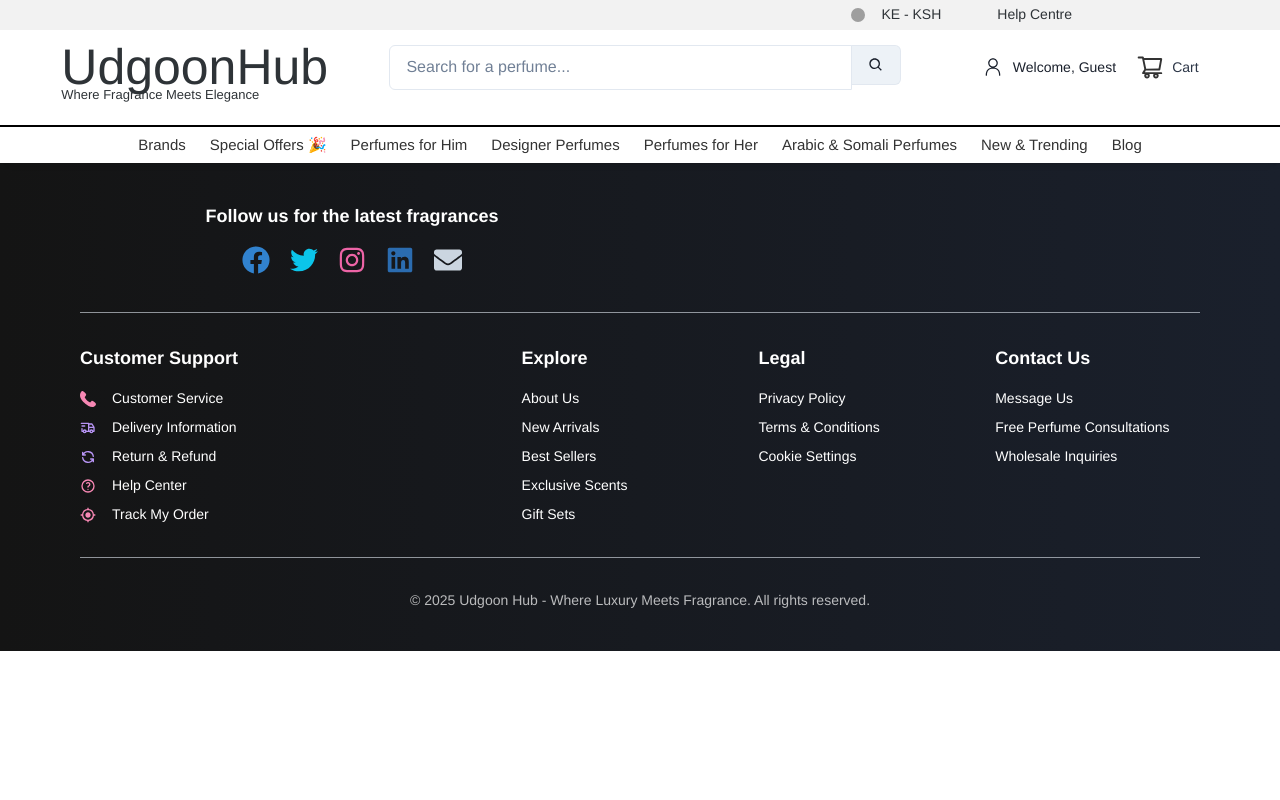
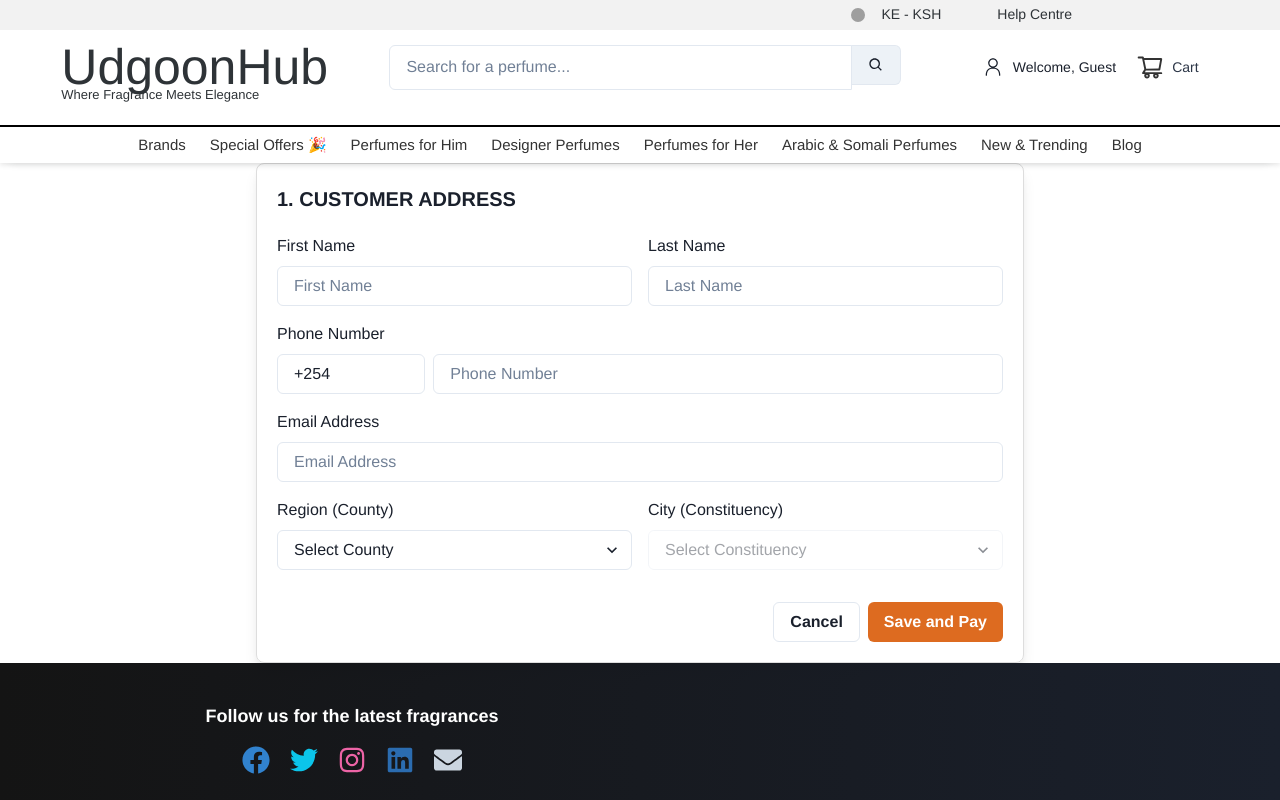
Before and after one commit to Abdikhafar-hub/Udgoon-Hub, a React (Vite) app in the folder frontend/: page /checkout in a window 1280 px wide. Shown: the top 800 px of the page. Built offline with nearby package versions, Linux system fonts and the light colour scheme; grey boxes are pictures that could not be loaded.

Commit message:
added mpesa frontend design

```diff
--- a/frontend/src/pages/AllRouter.jsx
+++ b/frontend/src/pages/AllRouter.jsx
@@ -8,6 +8,7 @@
 import HelpCenter from './HelpCentre'
 import UserAccount from "./UserAccount";
 import Products from "./Products";
+import CheckoutPage from './CheckoutPage'
 
 
 export default function AllRouter() {
@@ -23,6 +24,7 @@
         <Route path="/help/" element={<HelpCenter />} />
         <Route path="/useraccount" element={<UserAccount />} />
         <Route path="/products" element={<Products />} />
+        <Route path="/checkout" element={<CheckoutPage />} />
       </Routes>
     );
 }
--- a/frontend/src/pages/CartPage.jsx
+++ b/frontend/src/pages/CartPage.jsx
@@ -153,12 +153,13 @@
     if (!user.status) {
       navigate("/login");
     } else {
-              navigate("/checkout");
+      navigate("/checkout", { state: { totalPrice: user.totalPrice } }); // Pass total amount
     }
   }}
 >
   Proceed to Checkout
 </Button>
+
       </HStack>
     </Box>
   );
--- /dev/null
+++ b/frontend/src/pages/CheckoutPage.jsx
@@ -0,0 +1,162 @@
+import { useState } from "react";
+import {
+  Box, Button, Input, Select, Text, VStack, HStack, Modal, ModalOverlay, ModalContent, ModalHeader,
+  ModalBody, ModalCloseButton, useDisclosure, FormControl, FormLabel, Spinner, Image
+} from "@chakra-ui/react";
+import { useNavigate, useLocation } from "react-router-dom";
+import mpesaLogo from "../assets/mpesa.png"; // Import M-Pesa logo
+
+const countiesAndConstituencies = {
+  "Nairobi": ["Westlands", "Starehe", "Dagoretti North", "Dagoretti South", "Embakasi North", "Embakasi South"],
+  "Mombasa": ["Changamwe", "Jomvu", "Kisauni", "Nyali", "Likoni", "Mvita"],
+  // Add all counties...
+};
+
+const CheckoutPage = () => {
+  const navigate = useNavigate();
+  const location = useLocation(); // Access passed state
+  const { isOpen, onOpen, onClose } = useDisclosure();
+  const [formData, setFormData] = useState({
+    firstName: "",
+    lastName: "",
+    phoneNumber: "",
+    county: "",
+    constituency: "",
+  });
+
+  const [mpesaNumber, setMpesaNumber] = useState("");
+  const [isProcessing, setIsProcessing] = useState(false);
+
+  // Retrieve total amount passed from CartPage
+  const totalAmount = location.state?.totalPrice || 0;
+
+  const handleChange = (e) => {
+    setFormData({ ...formData, [e.target.name]: e.target.value });
+  };
+
+  const handleCountyChange = (e) => {
+    const selectedCounty = e.target.value;
+    setFormData({ ...formData, county: selectedCounty, constituency: "" });
+  };
+
+  const handleSave = () => {
+    if (!formData.firstName || !formData.phoneNumber || !formData.county || !formData.constituency) {
+      alert("Please fill all required fields.");
+      return;
+    }
+    onOpen(); // Open the M-Pesa modal
+  };
+
+  const handlePayment = () => {
+    setIsProcessing(true);
+
+    // Simulate payment processing
+    setTimeout(() => {
+      alert(`Payment request sent for KSH ${totalAmount}. Complete the transaction on your phone.`);
+      navigate("/order-confirmation");
+    }, 4000); // Simulate a 4-sec processing delay
+  };
+
+  return (
+    <Box w={{ base: "95%", md: "60%" }} m="auto" py={10} border="1px solid #ddd" borderRadius="8px" p={5} boxShadow="lg">
+      <Text fontSize="xl" fontWeight="bold" mb={5}>1. CUSTOMER ADDRESS</Text>
+
+      <VStack spacing={4} align="stretch">
+        <HStack spacing={4}>
+          <FormControl>
+            <FormLabel>First Name</FormLabel>
+            <Input placeholder="First Name" name="firstName" onChange={handleChange} />
+          </FormControl>
+          <FormControl>
+            <FormLabel>Last Name</FormLabel>
+            <Input placeholder="Last Name" name="lastName" onChange={handleChange} />
+          </FormControl>
+        </HStack>
+
+        <HStack spacing={4}>
+          <FormControl>
+            <FormLabel>Phone Number</FormLabel>
+            <HStack>
+              <Input value="+254" isReadOnly w="25%" />
+              <Input placeholder="Phone Number" name="phoneNumber" onChange={handleChange} />
+            </HStack>
+          </FormControl>
+        </HStack>
+
+        <HStack spacing={4}>
+          <FormControl>
+            <FormLabel>Email Address</FormLabel>
+            <HStack>
+
+              <Input placeholder="Email Address" name="emailaddress" onChange={handleChange} />
+            </HStack>
+          </FormControl>
+        </HStack>
+
+        <HStack spacing={4}>
+          <FormControl>
+            <FormLabel>Region (County)</FormLabel>
+            <Select placeholder="Select County" name="county" onChange={handleCountyChange}>
+              {Object.keys(countiesAndConstituencies).map((county) => (
+                <option key={county} value={county}>{county}</option>
+              ))}
+            </Select>
+          </FormControl>
+          <FormControl>
+            <FormLabel>City (Constituency)</FormLabel>
+            <Select
+              placeholder="Select Constituency"
+              name="constituency"
+              onChange={handleChange}
+              isDisabled={!formData.county}
+            >
+              {formData.county && countiesAndConstituencies[formData.county].map((constituency) => (
+                <option key={constituency} value={constituency}>{constituency}</option>
+              ))}
+            </Select>
+          </FormControl>
+        </HStack>
+
+        <HStack justify="flex-end" mt={4}>
+          <Button variant="outline" onClick={() => navigate("/")}>Cancel</Button>
+          <Button colorScheme="orange" onClick={handleSave}>Save and Pay</Button>
+        </HStack>
+      </VStack>
+
+      {/* M-Pesa Payment Modal */}
+      <Modal isOpen={isOpen} onClose={onClose} isCentered>
+        <ModalOverlay />
+        <ModalContent>
+          <ModalHeader textAlign="center">
+            <Image src={mpesaLogo} alt="M-Pesa Logo" boxSize="80px" mx="auto" />
+            Enter Phone Number to Pay
+          </ModalHeader>
+          <ModalCloseButton />
+          <ModalBody>
+            <VStack spacing={4}>
+              <Text fontSize="lg" fontWeight="bold" color="green.600">
+                Total Amount: KSH {totalAmount.toFixed(2)}
+              </Text>
+              <Input
+                placeholder="Enter M-Pesa Number"
+                value={mpesaNumber}
+                onChange={(e) => setMpesaNumber(e.target.value)}
+                isDisabled={isProcessing}
+              />
+              {!isProcessing ? (
+                <Button colorScheme="green" w="full" onClick={handlePayment}>Pay</Button>
+              ) : (
+                <VStack spacing={2}>
+                  <Spinner size="xl" color="green.500" />
+                  <Text fontSize="md" fontWeight="bold">Processing Payment...</Text>
+                </VStack>
+              )}
+            </VStack>
+          </ModalBody>
+        </ModalContent>
+      </Modal>
+    </Box>
+  );
+};
+
+export default CheckoutPage;
```
Also changed, not shown: frontend/src/assets/mpesa.png (added), 1 other file (tests, documents, lock files or other folders). Lines whose indentation alone changed are shown as unchanged.
